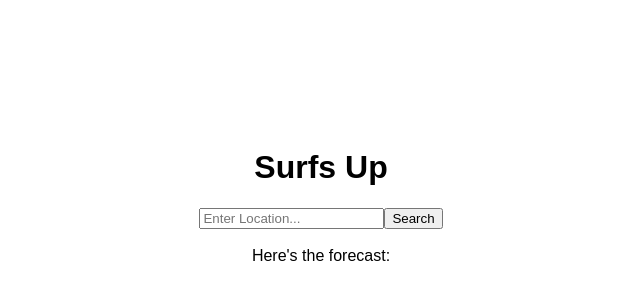
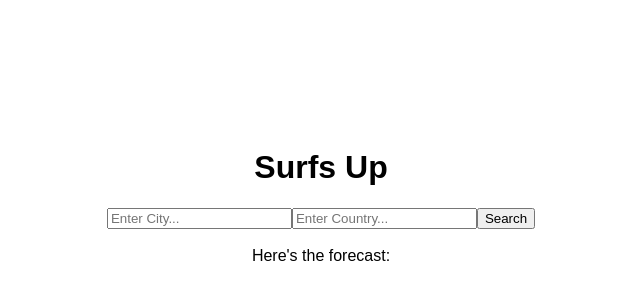
Before and after one commit to sylv1ah/Surfs-Up, a React (Create React App) app: page / in a window 1280 px wide. Shown: the part 172-472 px from the top of the page, without its empty margins (319-959 px from the left). Built offline with nearby package versions, Linux system fonts and the light colour scheme.

Commit message:
enabled search parameters

```diff
--- a/src/App.js
+++ b/src/App.js
@@ -4,12 +4,16 @@ import './App.css';
 import Form from './components/Form';
 import Forecast from './components/Forecast';
 
-//const API_KEY = "a947667ccfc59e4400c2e6cf121bbecd";
+const API_KEY = "a947667ccfc59e4400c2e6cf121bbecd";
 
 class App extends Component {
+
   getWeather = async (e) => {
     e.preventDefault();
-    const api_call = await fetch('http://api.openweathermap.org/data/2.5/weather?q=London,uk&appid=a947667ccfc59e4400c2e6cf121bbecd&units=metric');
+    const city = e.target.elements.city.value;
+    const country = e.target.elements.country.value;
+    const url = "http://api.openweathermap.org/data/2.5/weather?q=" + city + "," + country + "&appid=" + API_KEY  + "&units=metric";
+    const api_call = await fetch(url);
     const data = await api_call.json();
     console.log(data);
   }
--- a/src/components/Form.js
+++ b/src/components/Form.js
@@ -1,18 +1,14 @@
 import React, { Component } from 'react';
-import { FormGroup, FormControl, Button } from 'react-bootstrap';
 
 class Form extends Component {
     render () {
         return (
-            <form>
-                <FormGroup>
-                    <FormControl
-                    type="text"
-                    placeholder="Enter Location..."/>
-                    <FormControl.Feedback />
-                    <Button onClick={this.props.weatherForecast}>Search</Button>
-                </FormGroup>
-            </form>
+
+                <form onSubmit={this.props.weatherForecast}>
+                    <input type="text" name="city" placeholder="Enter City..."/>
+                    <input type="text" name="country" placeholder="Enter Country..."/>
+                    <button>Search</button>
+                </form>
 
         );
     }
```
